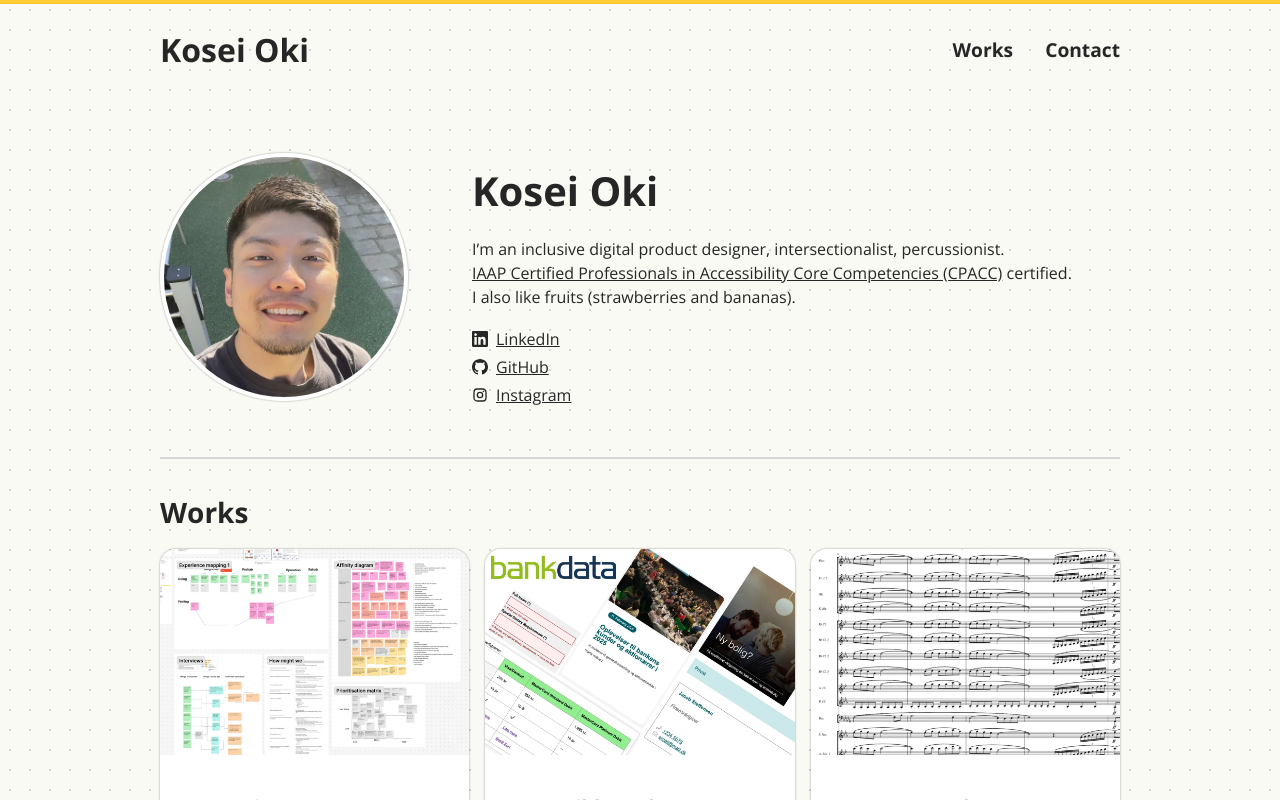
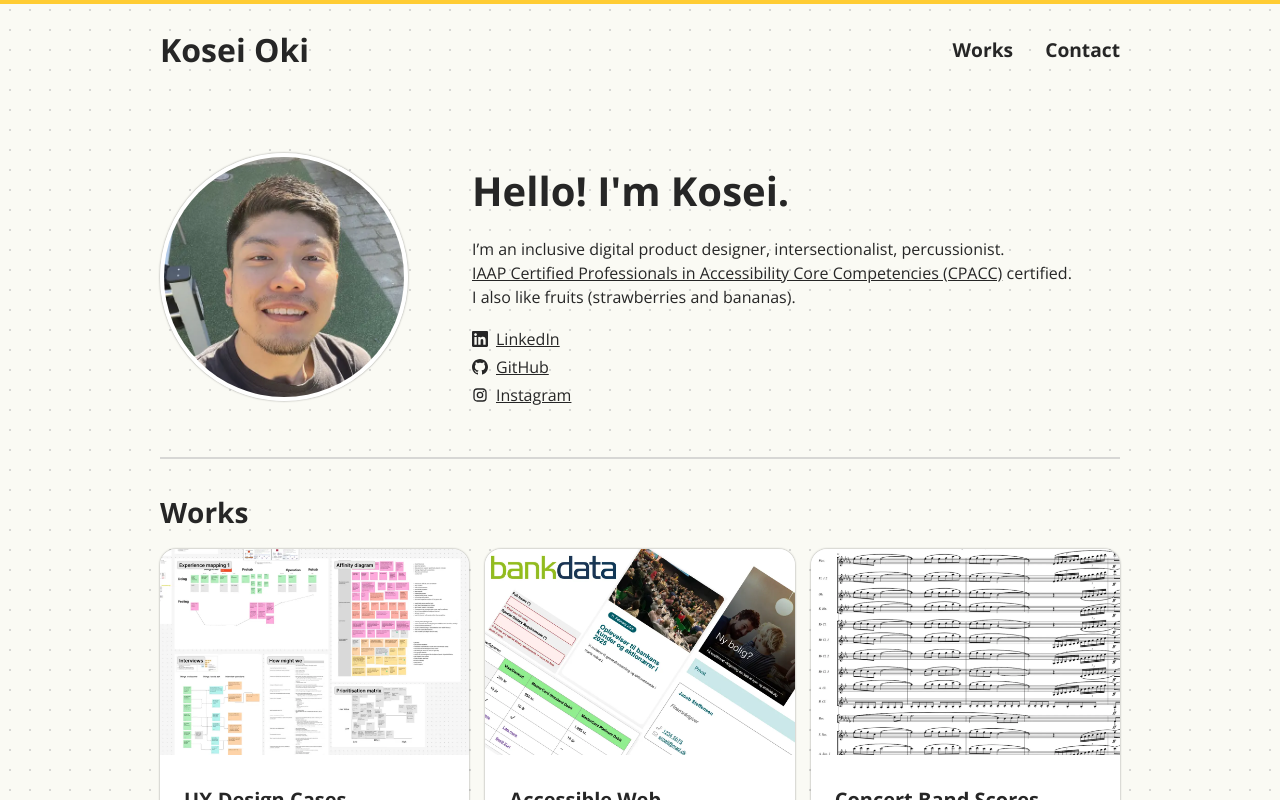
Before and after one commit to Koseioki/koseioki, a React (Vite) app: page / in a window 1280 px wide. Shown: the top 800 px of the page. Built offline with nearby package versions, Linux system fonts and the light colour scheme.

Commit message:
a bit of styling

```diff
--- a/src/components/Profile.jsx
+++ b/src/components/Profile.jsx
@@ -18,7 +18,7 @@ function Profile() {
       <img className="profile-picture" src={Kosei} alt="" aria-hidden="true" />
       <div>
         {/* <h1 ref={headingRef} tabIndex="-1" className="headings">Kosei Oki</h1> */}
-        <h1 className="headings">Kosei Oki</h1>
+        <h1 className="headings">Hello! I'm Kosei.</h1>
         <p>I’m an inclusive digital product designer, intersectionalist, percussionist.</p>
         <p><a className="plain-link" href="https://www.credly.com/badges/d96c149c-63c1-4764-ba03-c04703e8abbd/linked_in_profile">IAAP Certified Professionals in Accessibility Core Competencies (CPACC)</a> certified.</p>
         <p>I also like fruits (strawberries and bananas).</p>
--- a/src/components/WorkCard.jsx
+++ b/src/components/WorkCard.jsx
@@ -20,7 +20,7 @@ function WorkCard({ image, title, link, description }) {
     <li className="card-wrapper" onClick={handleClick}>
       <img src={image} alt="" aria-hidden="true" />
       <div className="card-text">
-        <h3 className="headings">
+        <h3>
           <NavLink to={link} className="card-title">
             {title}
           </NavLink>
--- a/src/index.css
+++ b/src/index.css
@@ -1,6 +1,6 @@
 * {
   --text: #262626;
-  --text-light: #d6d5d7;
+  --text-light: #d7d7d5;
   --background: #fafaf4;
   --background-dark: #ededea;
   --white: #ffffff;
```
